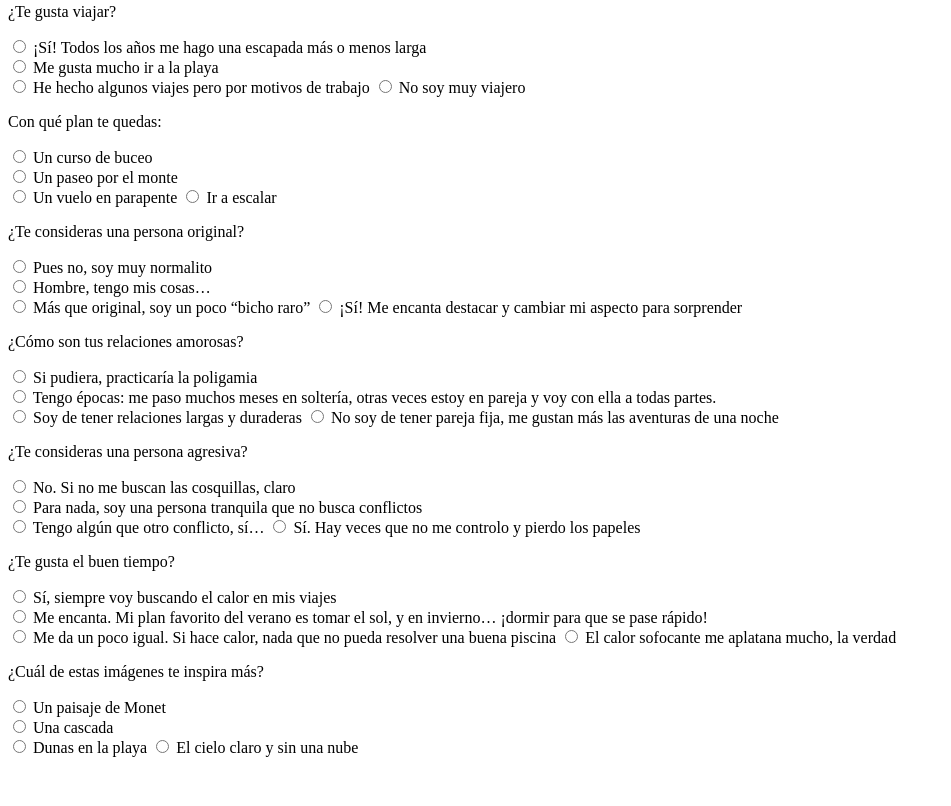
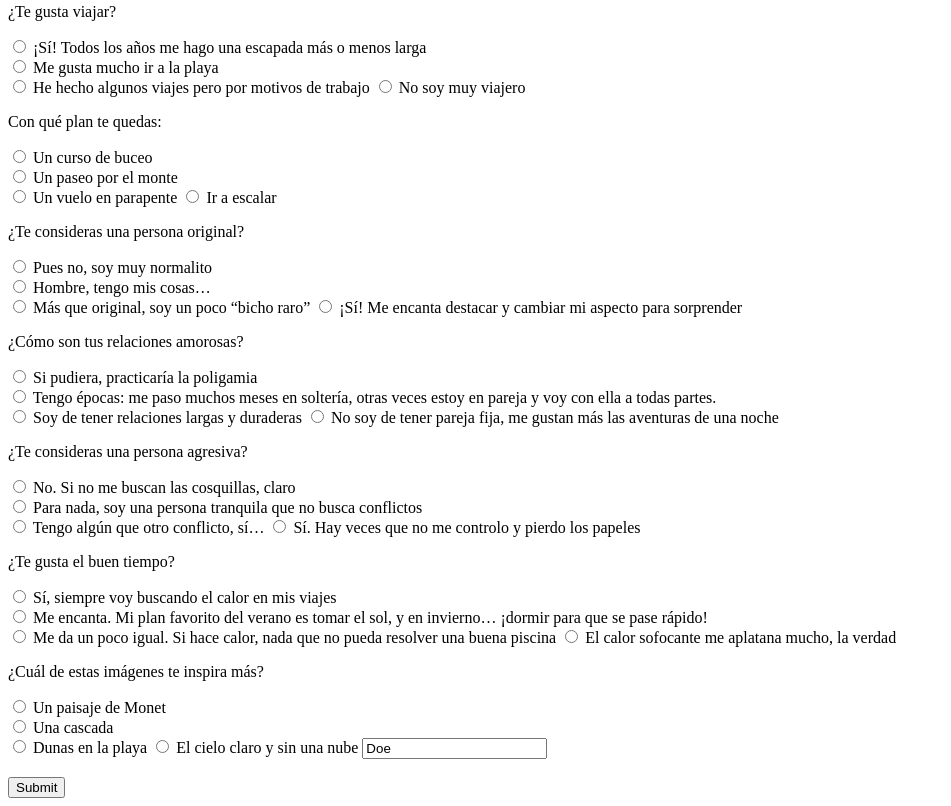
Before and after one commit to Luciaaf00/Repositorio_1, a plain HTML site: page index.html in a window 1280 px wide. Shown: the part 755-1561 px from the top of the page, without its empty margins (0-951 px from the left). Before the commit the page ends 1520 px from the top, so only its background shows below. Drawn offline with Linux system fonts and the light colour scheme.

Commit message:
formulario3

```diff
--- a/index.html
+++ b/index.html
@@ -166,7 +166,7 @@
       <p>
         ¿Cuál de estas imágenes te inspira más?
     </p>
-      <form>
+      <form action="https://www.google.com/search?q=oso+perezoso&source=lnms&tbm=isch&sa=X&ved=2ahUKEwjF24j_w6b6AhUHixoKHRBiCsoQ_AUoAXoECAIQAw&biw=958&bih=959&dpr=1#imgrc=c76qCw54m9BNHM">
         <input type="radio" id="opcion1" name="opcion1" value="Bike">
         <label for="opcion1"> Un paisaje de Monet</label><br>
         <input type="radio" id="opcion2" name="opcion2" value="Car">
@@ -175,6 +175,9 @@
         <label for="opcion3"> Dunas en la playa</label>
         <input type="radio" id="opcion4" name="opcion4" value="Boat">
         <label for="opcion4"> El cielo claro y sin una nube</label>
+
+        <input type="text" id="lname" name="lname" value="Doe"><br><br>
+        <input type="submit" value="Submit">
       </form>
 
 </body>
```
